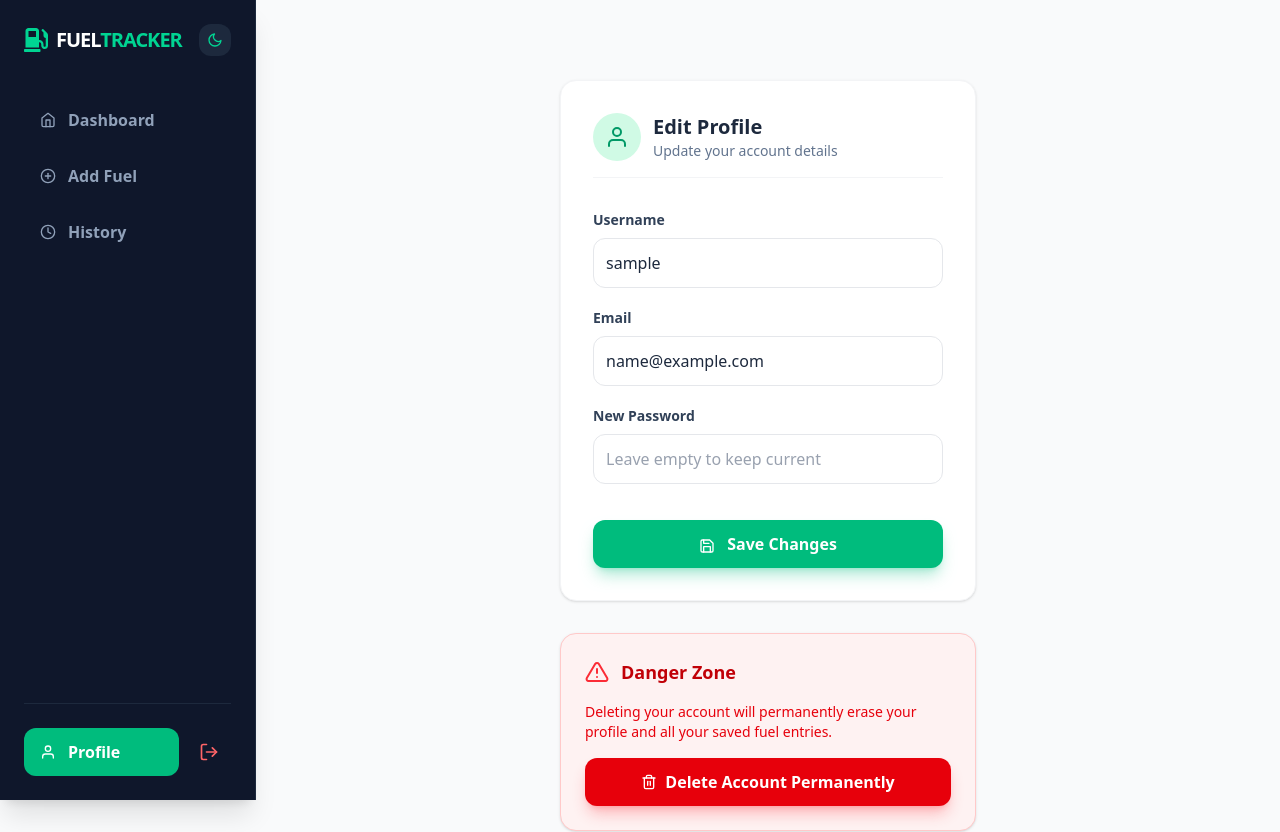
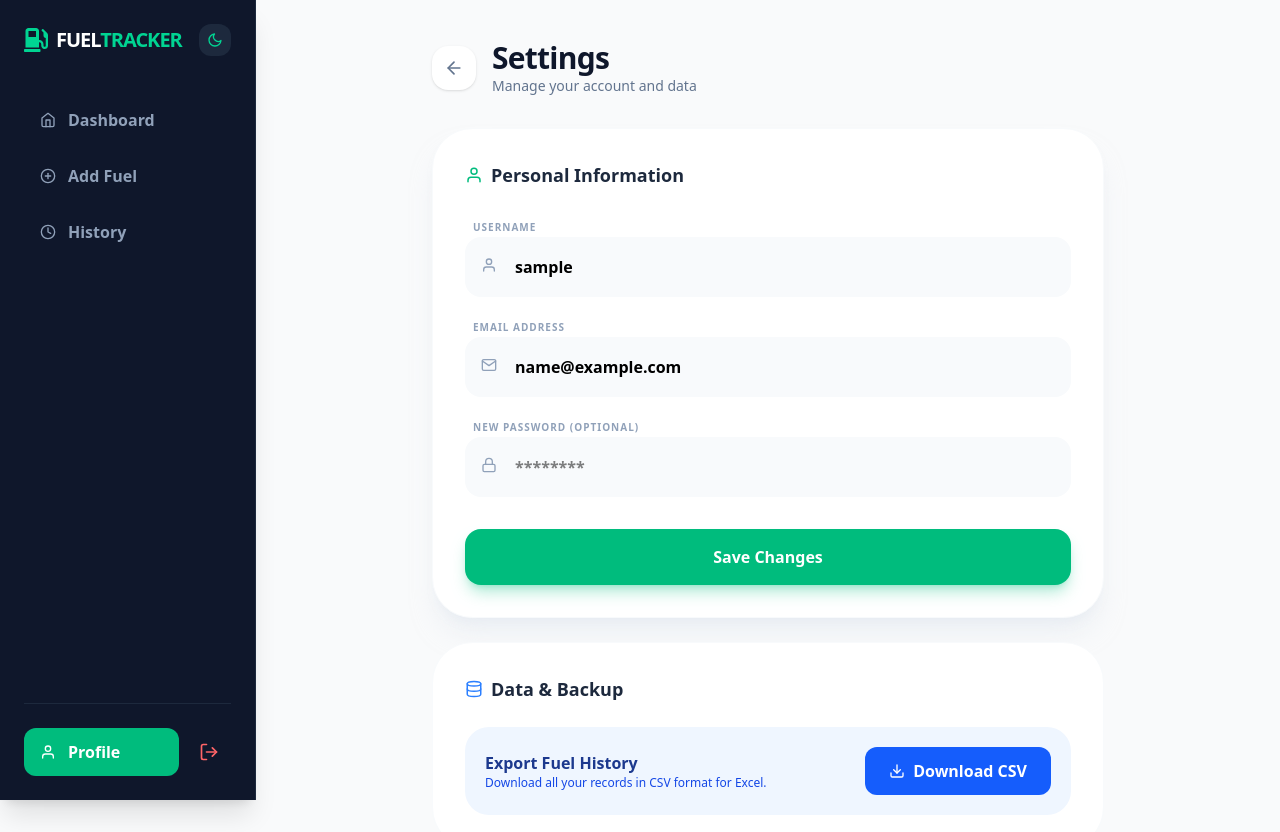
Before and after one commit to abdullahislam123/fuel-tracker-app, a React (Vite) app in the folder fuel-tracker/: page /profile in a window 1280 px wide. Shown: the top 832 px of the page. Built offline with nearby package versions, Linux system fonts and the light colour scheme; no server answers; sample sign-in values are in the browser's storage.

Commit message:
updated prfile section

```diff
--- a/fuel-tracker/src/components/Dashboard.jsx
+++ b/fuel-tracker/src/components/Dashboard.jsx
@@ -30,7 +30,7 @@ const Dashboard = () => {
     const totalLiters = entries.reduce((acc, item) => acc + parseFloat(item.liters || item.fuelAmount || 0), 0);
     const avgPrice = totalLiters > 0 ? (totalSpent / totalLiters).toFixed(2) : 0;
 
-    if (loading) return <div className="p-10 text-center text-emerald-500 font-bold">Loading...</div>;
+    if (loading) return <div className="p-10 text-center text-emerald-500 font-bold">Loading your fuel stats...</div>;
 
     return (
         <div className="animate-fade-in">
--- a/fuel-tracker/src/components/Profile.jsx
+++ b/fuel-tracker/src/components/Profile.jsx
@@ -1,156 +1,163 @@
 import React, { useState, useEffect } from "react";
-import { FiUser, FiMail, FiLock, FiSave, FiAlertTriangle, FiTrash2, FiLogOut } from "react-icons/fi";
+import { FiUser, FiMail, FiLock, FiSave, FiAlertTriangle, FiTrash2, FiDownload, FiArrowLeft, FiDatabase } from "react-icons/fi";
 import { useNavigate } from "react-router-dom";
 
 const Profile = () => {
   const [formData, setFormData] = useState({ username: "", email: "", password: "" });
   const [loading, setLoading] = useState(false);
+  const [entries, setEntries] = useState([]); // CSV export ke liye data
   const navigate = useNavigate();
   const API_URL = "https://fuel-tracker-api.vercel.app";
 
   useEffect(() => {
     const user = JSON.parse(localStorage.getItem("user"));
     if (user) {
-      setFormData({
-        username: user.username || "",
-        email: user.email || "",
-        password: ""
-      });
+      setFormData({ username: user.username || "", email: user.email || "", password: "" });
+      fetchEntries(); // Entries fetch karein taake export tayyar rahe
     } else {
       navigate("/login");
     }
   }, [navigate]);
 
+  const fetchEntries = async () => {
+    const token = localStorage.getItem("token");
+    try {
+      const res = await fetch(`${API_URL}/history`, { headers: { 'Authorization': token } });
+      const data = await res.json();
+      if (Array.isArray(data)) setEntries(data);
+    } catch (err) { console.error("Fetch error:", err); }
+  };
+
+  const exportToCSV = () => {
+    if (entries.length === 0) return alert("No fuel data found to export.");
+    const headers = ["Date,Time,Liters,Rate,Total Cost,Odometer\n"];
+    const rows = entries.map(item => `${item.date},${item.time || "-"},${item.liters},${item.pricePerLiter},${item.cost},${item.odometer || "-"}\n`);
+    const blob = new Blob([headers, ...rows], { type: 'text/csv' });
+    const url = window.URL.createObjectURL(blob);
+    const a = document.createElement('a');
+    a.href = url;
+    a.download = `Fuel_Log_Backup.csv`;
+    document.body.appendChild(a);
+    a.click();
+    document.body.removeChild(a);
+  };
+
   const handleUpdate = async () => {
     setLoading(true);
     const token = localStorage.getItem("token");
-
     try {
-      const dataToSend = {};
-      if (formData.username) dataToSend.username = formData.username;
-      if (formData.email) dataToSend.email = formData.email.toLowerCase().trim();
-      if (formData.password) dataToSend.password = formData.password;
-
       const res = await fetch(`${API_URL}/profile`, {
         method: 'PUT',
-        headers: {
-          'Content-Type': 'application/json',
-          'Authorization': token
-        },
-        body: JSON.stringify(dataToSend)
+        headers: { 'Content-Type': 'application/json', 'Authorization': token },
+        body: JSON.stringify(formData)
       });
-
-      const data = await res.json();
-
       if (res.ok) {
         localStorage.clear();
         alert("Profile Updated! Please Login again.");
         navigate("/login");
-      } else {
-        alert(data.error || "Update failed.");
       }
-    } catch (error) {
-      alert("Server Error");
-    } finally {
-      setLoading(false);
-    }
-  };
-
-  const handleLogout = () => {
-      localStorage.clear();
-      navigate("/login");
+    } catch (error) { alert("Update failed"); }
+    finally { setLoading(false); }
   };
 
   const handleDeleteAccount = async () => {
-    if(!window.confirm("Permanent Delete? This cannot be undone.")) return;
+    if (!window.confirm("PERMANENT DELETE? All fuel records will be lost.")) return;
     const token = localStorage.getItem("token");
     try {
-      const res = await fetch(`${API_URL}/profile`, {
-        method: 'DELETE',
-        headers: { 'Authorization': token }
-      });
-      if (res.ok) {
-        localStorage.clear();
-        navigate('/login');
-      }
+      const res = await fetch(`${API_URL}/profile`, { method: 'DELETE', headers: { 'Authorization': token } });
+      if (res.ok) { localStorage.clear(); navigate('/login'); }
     } catch (error) { alert("Error deleting account"); }
   };
 
   return (
-    <div className="max-w-md mx-auto mt-4 md:mt-10 mb-24 px-4">
-
-      <div className="bg-white p-8 rounded-2xl shadow-sm border border-gray-100">
-        <div className="flex items-center justify-between gap-3 mb-8 border-b border-gray-100 pb-4">
-          <div className="flex items-center gap-3">
-            <div className="bg-emerald-100 p-3 rounded-full text-emerald-600">
-                <FiUser size={24} />
-            </div>
+    <div className="max-w-2xl mx-auto pb-24 animate-fade-in">
+      {/* --- HEADER --- */}
+      <div className="flex items-center gap-4 mb-8">
+        <button onClick={() => navigate(-1)} className="p-3 bg-white dark:bg-neutral-900 rounded-2xl shadow-sm text-slate-500">
+          <FiArrowLeft size={20} />
+        </button>
         <div>
-                <h2 className="text-xl font-bold text-slate-800">Edit Profile</h2>
-                <p className="text-slate-500 text-sm">Update your account details</p>
-            </div>
+          <h2 className="text-3xl font-black text-slate-900 dark:text-white tracking-tight">Settings</h2>
+          <p className="text-slate-500 dark:text-slate-400 text-sm font-medium">Manage your account and data</p>
         </div>
       </div>
 
-        <div className="space-y-5">
-          <div>
-            <label className="block text-sm font-bold text-slate-700 mb-2">Username</label>
+      <div className="space-y-6">
+        {/* --- PROFILE SECTION --- */}
+        <section className="bg-white dark:bg-neutral-900 p-6 md:p-8 rounded-[2.5rem] shadow-xl shadow-slate-200/50 dark:shadow-none border border-slate-50 dark:border-neutral-800">
+          <h3 className="text-lg font-black text-slate-800 dark:text-white mb-6 flex items-center gap-2">
+            <FiUser className="text-emerald-500" /> Personal Information
+          </h3>
+          <div className="space-y-4">
+            <div className="relative">
+              <label className="text-[10px] font-black text-slate-400 uppercase tracking-widest ml-2">Username</label>
+              <FiUser className="absolute left-4 top-11 text-slate-400" />
               <input
                 type="text"
                 value={formData.username}
-               onChange={(e) => setFormData({...formData, username: e.target.value})}
-               // ⭐ FIX: 'text-slate-800' (Dark Text) aur 'bg-white' add kiya
-               className="w-full p-3 border border-gray-200 rounded-xl text-slate-800 bg-white placeholder-gray-400 focus:outline-none focus:ring-2 focus:ring-emerald-500"
+                onChange={(e) => setFormData({ ...formData, username: e.target.value })}
+                // ⭐ FIX: border add kiya, outline-none lagaya, aur focus color set kiya
+                className="w-full p-4 pl-12 bg-slate-50 dark:bg-neutral-800 border-2 border-transparent focus:border-emerald-500 outline-none rounded-2xl dark:text-white focus:ring-4 focus:ring-emerald-500/10 transition-all font-bold"
               />
             </div>
 
-          <div>
-            <label className="block text-sm font-bold text-slate-700 mb-2">Email</label>
+            <div className="relative">
+              <label className="text-[10px] font-black text-slate-400 uppercase tracking-widest ml-2">Email Address</label>
+              <FiMail className="absolute left-4 top-11 text-slate-400" />
               <input
                 type="email"
                 value={formData.email}
-               onChange={(e) => setFormData({...formData, email: e.target.value})}
-               // ⭐ FIX: Yahan bhi Dark Text
-               className="w-full p-3 border border-gray-200 rounded-xl text-slate-800 bg-white placeholder-gray-400 focus:outline-none focus:ring-2 focus:ring-emerald-500"
+                onChange={(e) => setFormData({ ...formData, email: e.target.value })}
+                className="w-full p-4 pl-12 bg-slate-50 dark:bg-neutral-800 border-2 border-transparent focus:border-emerald-500 outline-none rounded-2xl dark:text-white focus:ring-4 focus:ring-emerald-500/10 transition-all font-bold"
               />
             </div>
 
-          <div>
-             <label className="block text-sm font-bold text-slate-700 mb-2">New Password</label>
+            <div className="relative">
+              <label className="text-[10px] font-black text-slate-400 uppercase tracking-widest ml-2">New Password (Optional)</label>
+              <FiLock className="absolute left-4 top-11 text-slate-400" />
               <input
                 type="password"
-               placeholder="Leave empty to keep current"
+                placeholder="********"
                 value={formData.password}
-               onChange={(e) => setFormData({...formData, password: e.target.value})}
-               // ⭐ FIX: Yahan bhi Dark Text
-               className="w-full p-3 border border-gray-200 rounded-xl text-slate-800 bg-white placeholder-gray-400 focus:outline-none focus:ring-2 focus:ring-emerald-500"
+                onChange={(e) => setFormData({ ...formData, password: e.target.value })}
+                className="w-full p-4 pl-12 bg-slate-50 dark:bg-neutral-800 border-2 border-transparent focus:border-emerald-500 outline-none rounded-2xl dark:text-white focus:ring-4 focus:ring-emerald-500/10 transition-all font-bold"
               />
             </div>
 
-          <button
-            onClick={handleUpdate}
-            disabled={loading}
-            className="w-full mt-4 bg-emerald-500 text-white py-3 rounded-xl font-bold hover:bg-emerald-600 shadow-lg shadow-emerald-500/30"
-          >
-            <FiSave className="inline mr-2"/> {loading ? "Updating..." : "Save Changes"}
+            <button onClick={handleUpdate} disabled={loading} className="w-full mt-4 bg-emerald-500 text-white py-4 rounded-2xl font-black shadow-lg shadow-emerald-500/30 hover:bg-emerald-600 transition-all active:scale-[0.98]">
+              {loading ? "Updating..." : "Save Changes"}
             </button>
           </div>
+        </section>
+
+        {/* --- DATA MANAGEMENT SECTION (Export Adjusted Here) --- */}
+        <section className="bg-white dark:bg-neutral-900 p-6 md:p-8 rounded-[2.5rem] border border-slate-50 dark:border-neutral-800">
+          <h3 className="text-lg font-black text-slate-800 dark:text-white mb-6 flex items-center gap-2">
+            <FiDatabase className="text-blue-500" /> Data & Backup
+          </h3>
+          <div className="bg-blue-50 dark:bg-blue-900/10 p-5 rounded-3xl flex flex-col md:flex-row items-center justify-between gap-4">
+            <div>
+              <p className="font-black text-blue-900 dark:text-blue-300">Export Fuel History</p>
+              <p className="text-xs text-blue-700 dark:text-blue-400/70">Download all your records in CSV format for Excel.</p>
             </div>
-
-      <div className="mt-8 p-6 bg-red-50 border border-red-200 rounded-2xl shadow-sm">
-        <div className="flex items-center mb-4">
-          <FiAlertTriangle className="text-red-500 mr-3" size={24} />
-          <h2 className="text-lg font-bold text-red-700">Danger Zone</h2>
-        </div>
-        <p className="text-sm text-red-600 mb-4">Deleting your account will permanently erase your profile and all your saved fuel entries.</p>
-        <button
-          onClick={handleDeleteAccount}
-          className="flex items-center justify-center w-full px-4 py-3 bg-red-600 text-white font-semibold rounded-xl hover:bg-red-700 shadow-lg shadow-red-500/30"
-        >
-          <FiTrash2 className="mr-2" /> Delete Account Permanently
+            <button onClick={exportToCSV} className="w-full md:w-auto px-6 py-3 bg-blue-600 text-white rounded-xl font-bold flex items-center justify-center gap-2 hover:bg-blue-700 active:scale-95 transition-all">
+              <FiDownload /> Download CSV
             </button>
           </div>
+        </section>
 
+        {/* --- DANGER ZONE --- */}
+        <section className="bg-red-50 dark:bg-red-900/10 p-6 md:p-8 rounded-[2.5rem] border border-red-100 dark:border-red-900/20">
+          <div className="flex items-center gap-3 mb-4 text-red-600 dark:text-red-400">
+            <FiAlertTriangle size={24} />
+            <h3 className="text-lg font-black uppercase tracking-tighter">Danger Zone</h3>
+          </div>
+          <p className="text-sm text-red-500 dark:text-red-400/60 mb-6 font-medium">Once you delete your account, there is no going back. All data will be wiped from our servers.</p>
+          <button onClick={handleDeleteAccount} className="w-full py-4 bg-white dark:bg-neutral-900 text-red-600 border-red-600 border-2 dark:border-red-900/30 rounded-2xl font-black hover:bg-red-600 hover:text-white transition-all active:scale-[0.98]">
+            Delete My Account Permanently
+          </button>
+        </section>
+      </div>
     </div>
   );
 };
```
Lines whose indentation alone changed are shown as unchanged.
